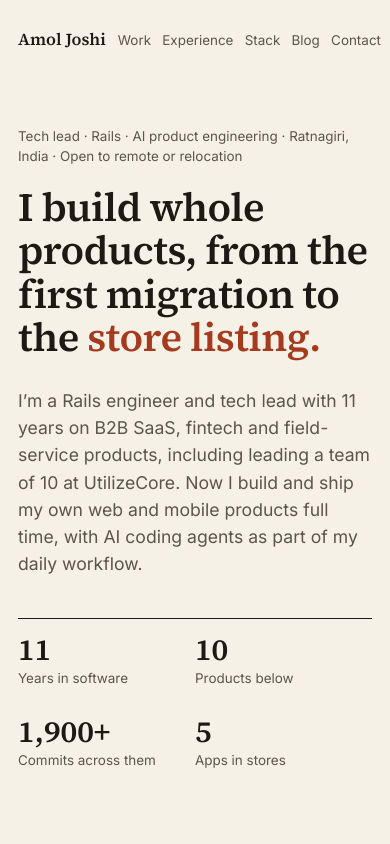
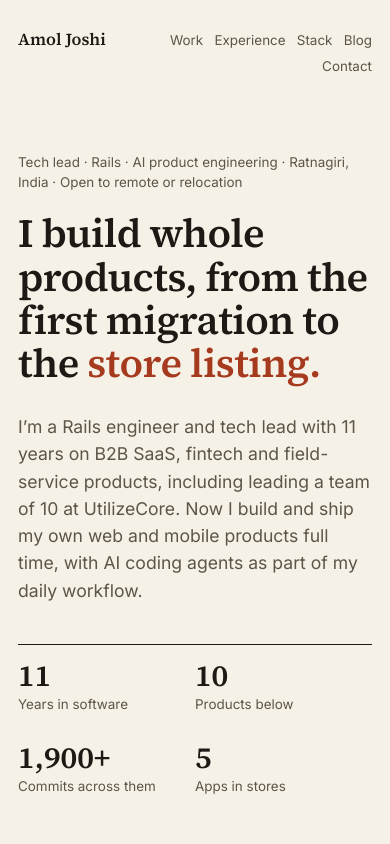
Before and after one commit to amolmjoshi93/amolmjoshi93.github.io, a plain HTML site: page index.html in a window 390 px wide. Shown: the top 844 px of the page. Drawn offline with Linux system fonts and the light colour scheme.

Commit message:
Top menu wraps on small phones instead of overflowing

```diff
--- a/assets/style.css
+++ b/assets/style.css
@@ -136,6 +136,6 @@ h4 a:hover { text-decoration: underline; }
   .job { grid-template-columns: 1fr; }
   .top { gap: .75rem; }
   .mark { font-size: 1.05rem; }
-  .top nav { gap: .7rem; font-size: .84rem; }
+  .top nav { gap: .25rem .7rem; font-size: .84rem; flex-wrap: wrap; justify-content: flex-end; }
   .lede { font-size: 1.1rem; }
 }
```
